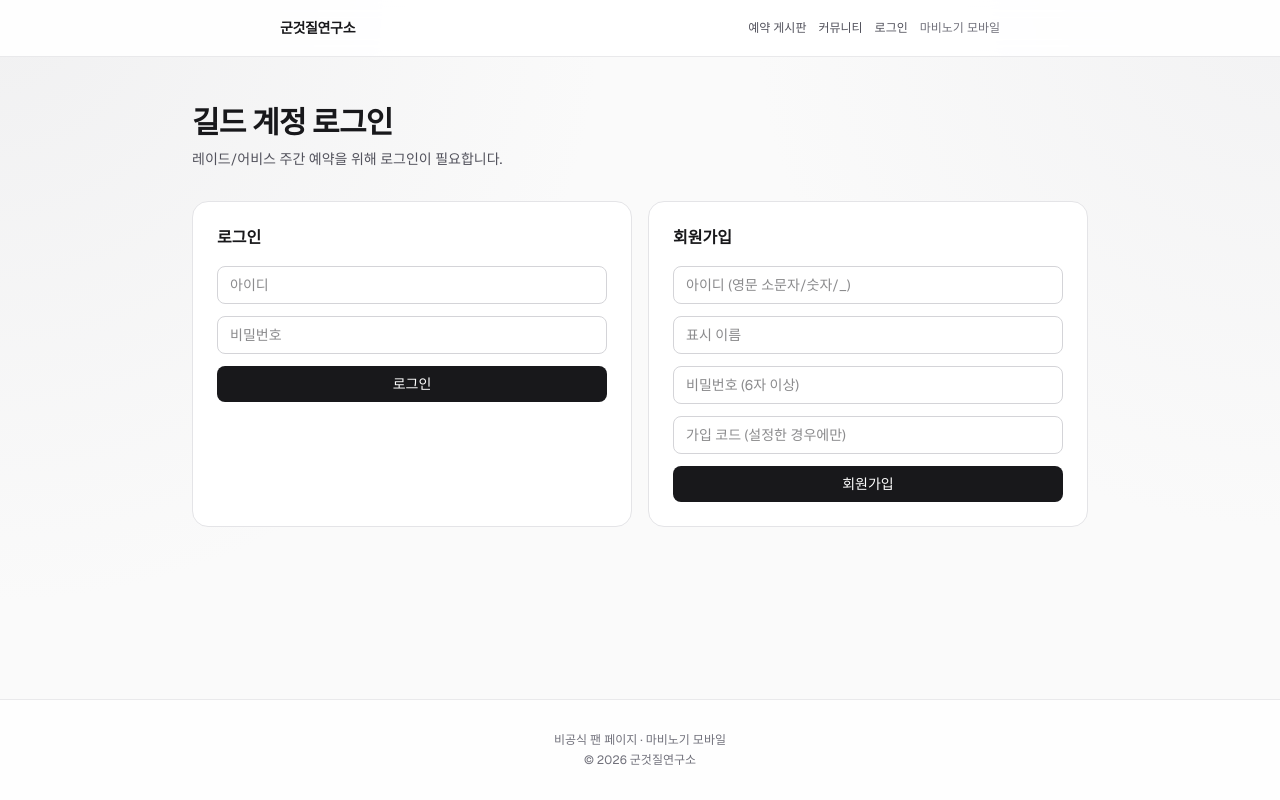
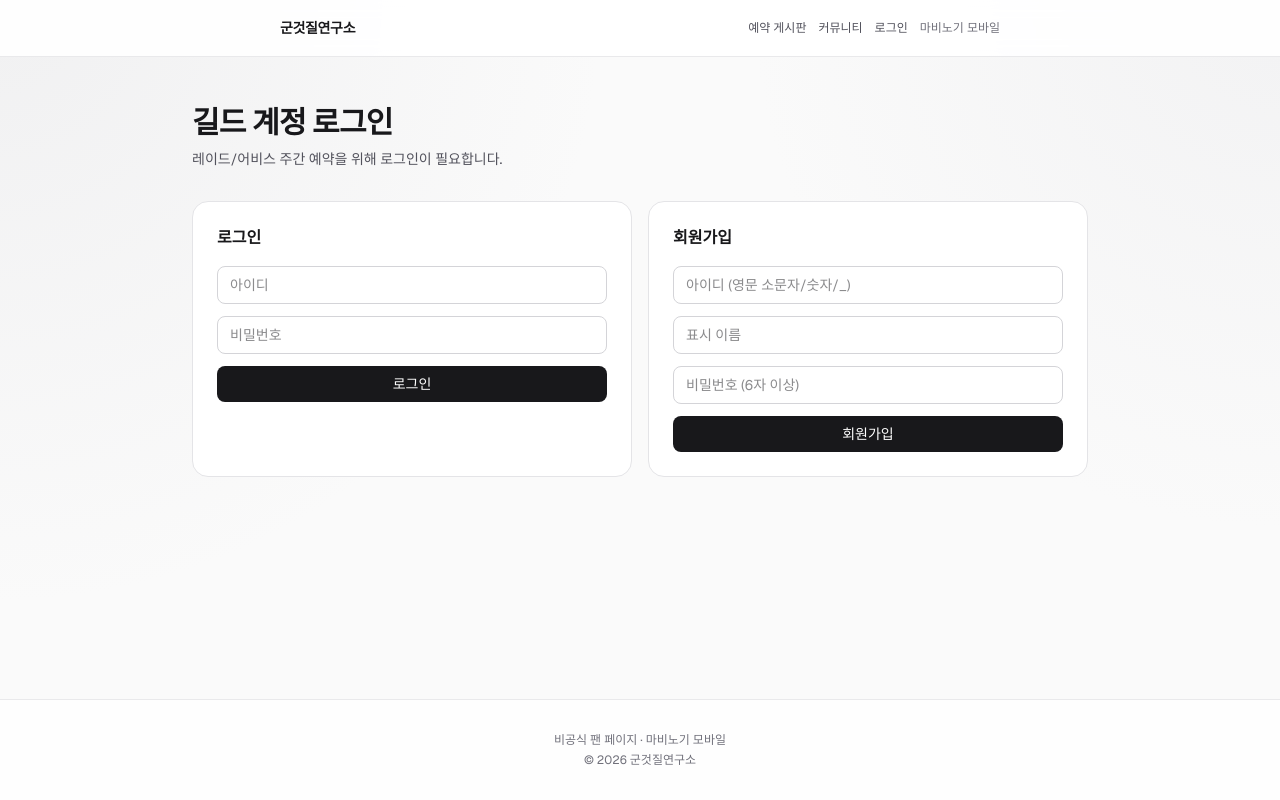
Before and after one commit to peblo-studio/mabinogi-guild-gonggot, a Next.js app: page /login in a window 1280 px wide. Built offline with nearby package versions, Linux system fonts and the light colour scheme; no server answers.

Commit message:
remove invite code requirement from signup

```diff
--- a/src/app/actions/auth.ts
+++ b/src/app/actions/auth.ts
@@ -50,7 +50,6 @@ export async function registerAction(formData: FormData) {
   const username = normalizeUsername(formData.get("username"));
   const displayName = normalizeText(formData.get("displayName"));
   const password = normalizeText(formData.get("password"));
-  const inviteCode = normalizeText(formData.get("inviteCode"));
 
   if (!/^[a-z0-9_]{3,20}$/.test(username)) {
     redirect("/login?error=아이디는 영문 소문자/숫자/_ 3~20자로 입력해 주세요.");
@@ -62,11 +61,6 @@ export async function registerAction(formData: FormData) {
 
   if (password.length < 6) {
     redirect("/login?error=비밀번호는 최소 6자 이상이어야 합니다.");
-  }
-
-  const requiredInviteCode = process.env.GUILD_INVITE_CODE?.trim();
-  if (requiredInviteCode && inviteCode !== requiredInviteCode) {
-    redirect("/login?error=가입 코드가 맞지 않습니다.");
   }
 
   const passwordHash = await bcrypt.hash(password, 10);
--- a/src/app/login/page.tsx
+++ b/src/app/login/page.tsx
@@ -104,12 +104,6 @@ export default async function LoginPage({ searchParams }: LoginPageProps) {
                   required
                   className="w-full rounded-lg border border-zinc-300 px-3 py-2 text-sm outline-none focus:border-zinc-900"
                 />
-                <input
-                  type="password"
-                  name="inviteCode"
-                  placeholder="가입 코드 (설정한 경우에만)"
-                  className="w-full rounded-lg border border-zinc-300 px-3 py-2 text-sm outline-none focus:border-zinc-900"
-                />
                 <button
                   type="submit"
                   className="w-full rounded-lg bg-zinc-900 px-4 py-2 text-sm font-medium text-white"
```
